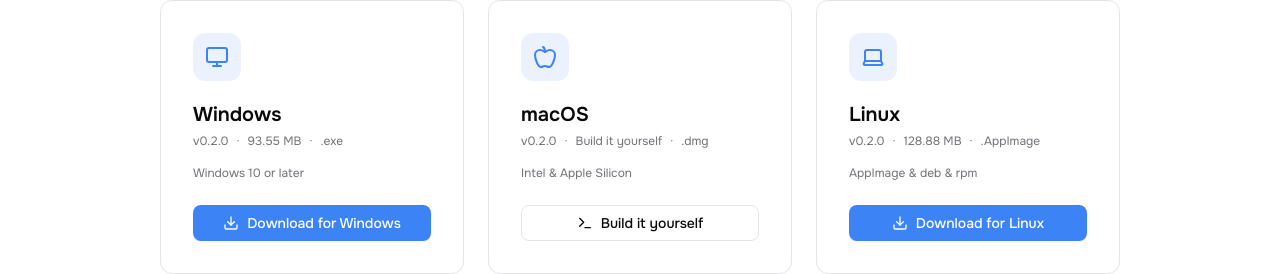
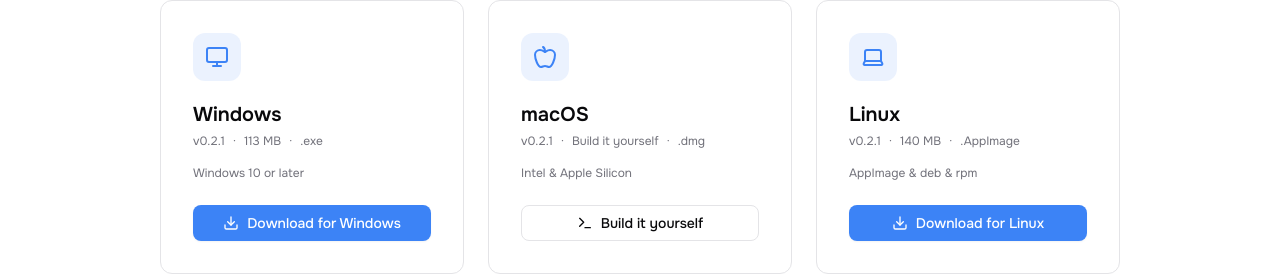
Before and after one commit to Flamingo-Client/webpage, a React (Vite) app: page /download in a window 1280 px wide. Shown: the part 483-757 px from the top of the page. Built offline with nearby package versions, Linux system fonts and the light colour scheme.

Commit message:
update download information

```diff
--- a/src/pages/Download.tsx
+++ b/src/pages/Download.tsx
@@ -9,16 +9,16 @@ const platforms = [
   {
     icon: Monitor,
     name: 'Windows',
-    version: 'v0.2.0',
-    size: '93.55 MB',
+    version: 'v0.2.1',
+    size: '113 MB',
     type: '.exe',
     note: 'Windows 10 or later',
-    url: `https://github.com/Flamingo-Client/Flamingo/releases/download/Beta-0.2.0/Flamingo.Setup.0.2.0.exe`,
+    url: `https://github.com/Flamingo-Client/Flamingo/releases/download/0.2.1/Flamingo.Setup.0.2.1.exe`,
   },
   {
     icon: Apple,
     name: 'macOS',
-    version: 'v0.2.0',
+    version: 'v0.2.1',
     size: 'Build it yourself',
     type: '.dmg',
     note: 'Intel & Apple Silicon',
@@ -28,11 +28,11 @@ const platforms = [
   {
     icon: Laptop,
     name: 'Linux',
-    version: 'v0.2.0',
-    size: '128.88 MB',
+    version: 'v0.2.1',
+    size: '140 MB',
     type: '.AppImage',
     note: 'AppImage & deb & rpm',
-    url: `https://github.com/Flamingo-Client/Flamingo/releases/download/Beta-0.2.0/Flamingo-0.2.0.AppImage`,
+    url: `https://github.com/Flamingo-Client/Flamingo/releases/download/0.2.1/Flamingo-0.2.1.AppImage`,
   },
 ]
 
@@ -42,6 +42,7 @@ const otherMethods = [
 ]
 
 const releases = [
+  { version: 'v0.2.1', date: '15/05/2026', notes: 'Minor visual bug fixes.' },
   { version: 'v0.2.0', date: '15/05/2026', notes: 'A new feature has arrived! You can now save and organize your API requests into folders while keeping the experience lightweight, fast, and distraction-free.' },
   { version: 'v0.1.0', date: '15/05/2026', notes: 'Flamingo Client Is now available for download! Star us on GitHub! Report any issues you encounter on our GitHub issues page, we appreciate your feedback.' },
 
```
